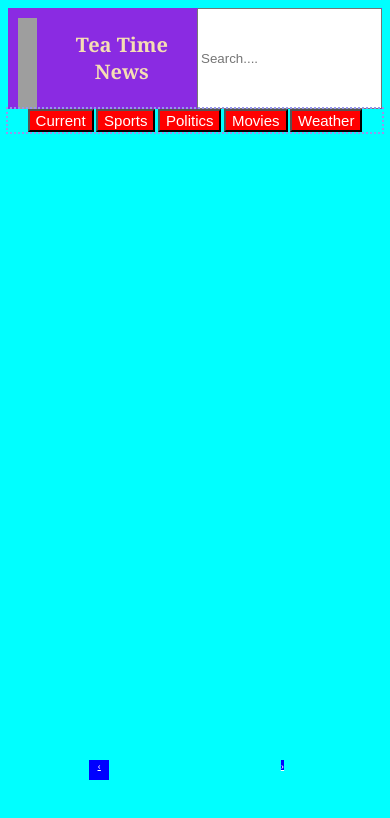
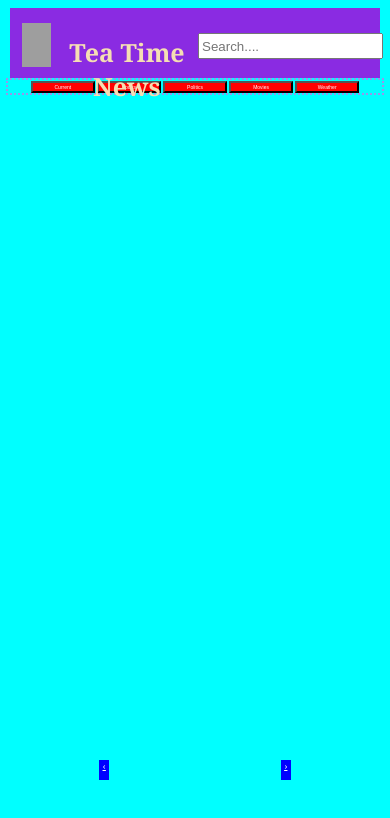
Before and after one commit to someepatra/myFirstProject, a plain HTML site: page index.html in a window 390 px wide. Drawn offline with nearby package versions, Linux system fonts and the light colour scheme; no server answers; grey boxes are pictures that could not be loaded.

Commit message:
responsive added

```diff
--- a/app.js
+++ b/app.js
@@ -99,6 +99,8 @@ $(".news").on("click", event => {
 $(".option").on("click", event => {
   //clearInterval(slide);
   whenSelect = event.currentTarget.id;
+  $(".option").css("background-color", "red");
+  $(`#${whenSelect}`).css("background-color", "green");
   for (let i = 0; i < option.length; i++) {
     if (option[i] === event.currentTarget.id) {
       currentIndex = i;
--- a/index.html
+++ b/index.html
@@ -15,16 +15,7 @@
         alt=""
       />
       <h1>Tea Time News</h1>
-      <input type="text" placeholder="Search...." />
-      <!-- <div class="img-magnifier-container">
-        <img
-          id="myimage"
-          src="img_girl.jpg"
-          width="600"
-          height="400"
-          alt="Girl"
-        />
-      </div> -->
+      <input type="text" id="search" placeholder="Search...." />
     </div>
     <div class="main-container">
       <div class="left-container">
--- a/main.css
+++ b/main.css
@@ -2,23 +2,40 @@
   color: white;
   background-color: red;
   text-align: center;
-  font-size: 15px;
+  font-size: 0.5em;
+  width: 17%;
 }
 h1 {
   color: wheat;
+  font-size: 30px;
   text-align: center;
   font-family: georgia;
-  width: 70%;
-  padding: 10px;
+  width: 60%;
+  position: relative;
+  top: -10px;
+}
+#search {
+  height: 20px;
+  position: relative;
+  top: 20px;
+  right: -5px;
 }
 .heading {
+  position: relative;
+  /* float: left; */
+  min-height: 10px;
+  margin: 2px;
+  padding: 5px;
+  min-width: 40px;
   display: flex;
   background-color: blueviolet;
-  /* height: 70px; */
+  height: 60px;
 }
 .heading img {
-  max-width: 5%;
-  max-height: 5%;
+  max-width: 8%;
+  position: relative;
+  top: 0px;
+  left: 10px;
 }
 h6 {
   font-size: 10px;
@@ -65,6 +82,8 @@ img {
   left: 72%;
   background-color: blue;
   color: white;
+  width: 10px;
+  height: 20px;
 }
 #previous {
   position: absolute;
@@ -72,7 +91,7 @@ img {
   right: 72%;
   background-color: blue;
   color: white;
-  width: 20px;
+  width: 10px;
   height: 20px;
 }
 #list-data {
@@ -95,14 +114,25 @@ img {
   box-sizing: border-box;
 }
 /* when you drag the screen */
-@media only screen and (max-width: 600px) {
+@media only screen and (min-width: 600px) {
   body {
     background-color: burlywood;
     font-size: 10px;
   }
+  .option {
+    color: white;
+    background-color: red;
+    text-align: center;
+    font-size: 10px;
+  }
 }
+
+body {
+  font-size: 10px;
+}
+
 /* width of iphone6/7/8plus(414x736) */
-@media only screen and (max-width: 736px) {
+@media only screen and (max-width: 414px) {
   .left-container {
     display: none;
   }
@@ -113,4 +143,29 @@ img {
     background-color: aqua;
     font-size: 10px;
   }
+  #list-data {
+    font-size: 20px;
+  }
+
+  h1 {
+    color: wheat;
+    font-size: 25px;
+    text-align: center;
+    font-family: georgia;
+    width: 70%;
+    position: relative;
+    top: 5px;
+  }
+  #search {
+    height: 20px;
+    position: relative;
+    top: 20px;
+    right: -8px;
+  }
+  .heading img {
+    max-width: 8%;
+    /* position: relative; */
+    top: 0px;
+    left: -3px;
+  }
 }
```
